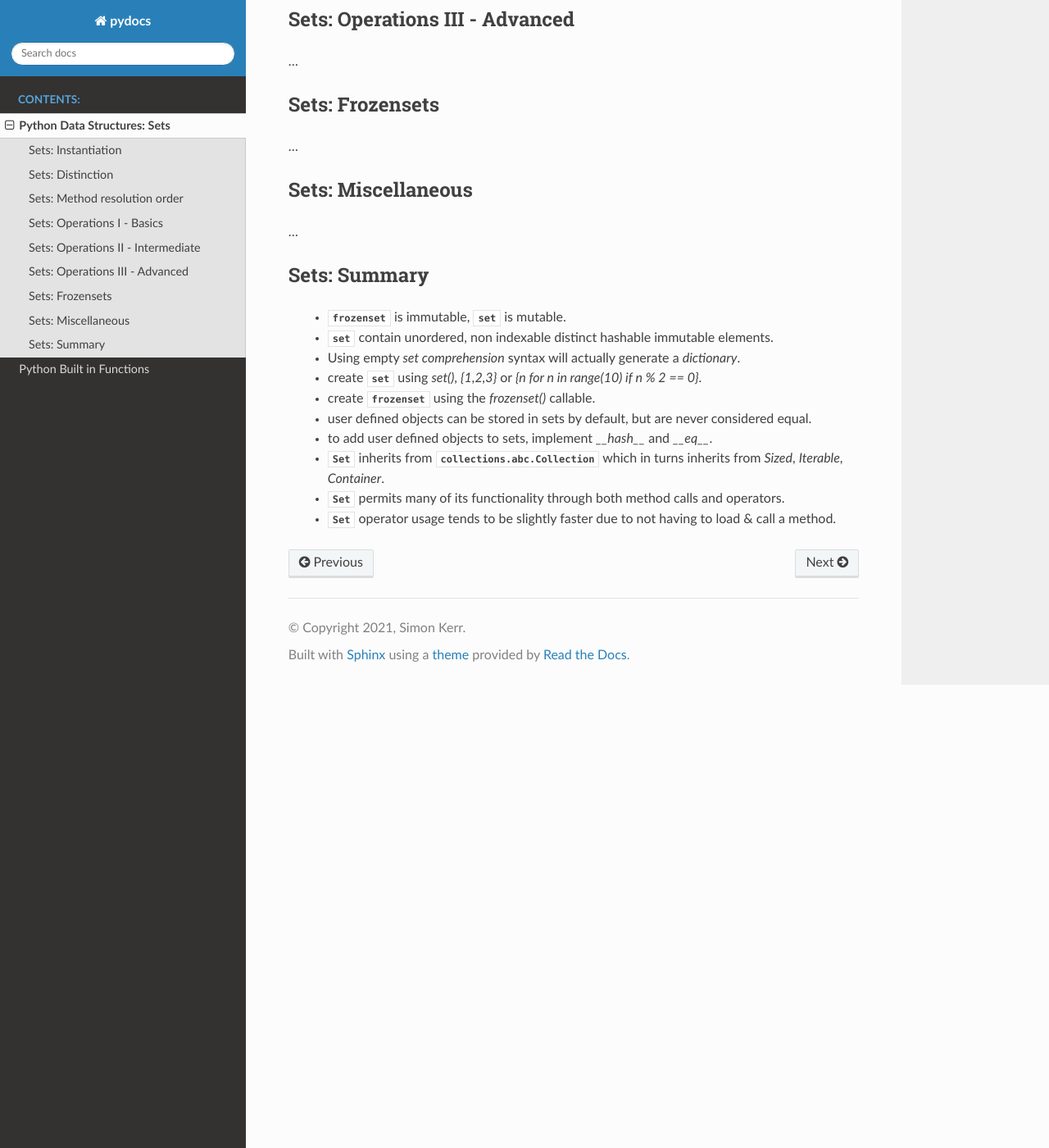
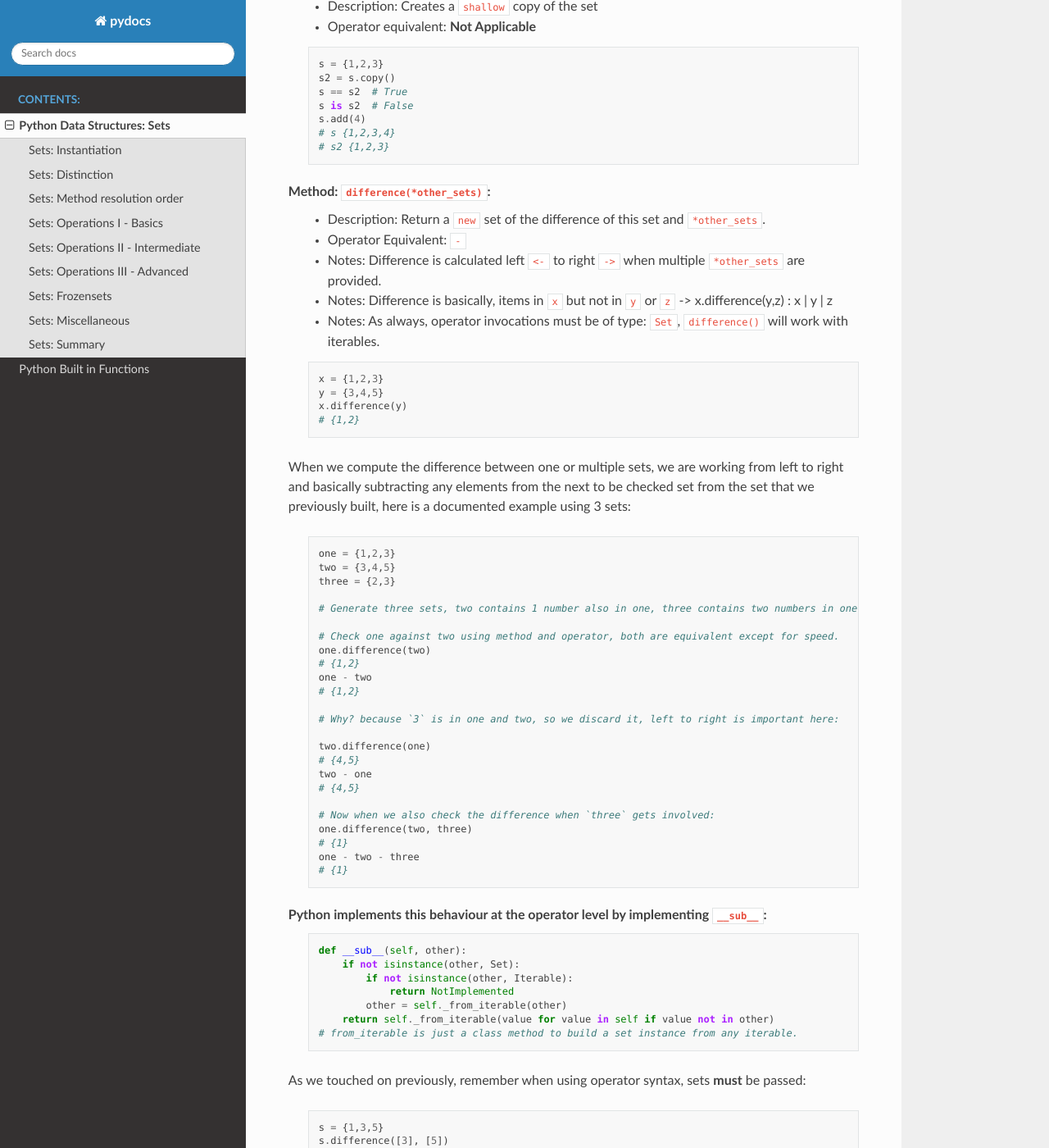
Before and after one commit to symonk/pydocs, a Sphinx documentation site: the page built from docs/source/_data_structures/sets.rst, in a window 1280 px wide and 1400 px high, scrolled down 6240 px. Shown: the whole window at 82% size. Built offline with Sphinx 7.4.7 and the Read the Docs theme 2.0.0, drawn with Linux system fonts in a browser that asks for light colours; some of the changed text lies outside the part shown.

Commit message:
adding documentation and examples for `difference()` -> `-`

```diff
--- a/docs/source/_data_structures/sets.rst
+++ b/docs/source/_data_structures/sets.rst
@@ -303,6 +303,7 @@ Method: ``add(elem)``:
     * Operator equivalent: **Not Applicable**
 
     .. code-block:: python
+
         s = set()
         s.add(100)
         # {100}
@@ -312,6 +313,7 @@ Method: ``clear()``:
     * Operator equivalent: **Not Applicable**
 
     .. code-block:: python
+
         s = set(range(10))
         # {1,2,3,4,5,6,7,8,9}
         s.clear()
@@ -331,6 +333,71 @@ Method: ``copy()``:
         # s {1,2,3,4}
         # s2 {1,2,3}
 
+Method: ``difference(*other_sets)``:
+    * Description: Return a ``new`` set of the difference of this set and ``*other_sets``.
+    * Operator Equivalent: ``-``
+    * Notes: Difference is calculated left ``<-`` to right ``->`` when multiple ``*other_sets`` are provided.
+    * Notes: Difference is basically, items in ``x`` but not in ``y`` or ``z`` -> x.difference(y,z) : x | y | z
+    * Notes: As always, operator invocations must be of type: ``Set``, ``difference()`` will work with iterables.
+
+    .. code-block:: python
+
+        x = {1,2,3}
+        y = {3,4,5}
+        x.difference(y)
+        # {1,2}
+
+When we compute the difference between one or multiple sets, we are working from left to right
+and basically subtracting any elements from the next to be checked set from the set that we
+previously built, here is a documented example using 3 sets:
+
+    .. code-block:: python
+
+        one = {1,2,3}
+        two = {3,4,5}
+        three = {2,3}
+
+        # Generate three sets, two contains 1 number also in one, three contains two numbers in one
+
+        # Check one against two using method and operator, both are equivalent except for speed.
+        one.difference(two)
+        # {1,2}
+        one - two
+        # {1,2}
+
+        # Why? because `3` is in one and two, so we discard it, left to right is important here:
+
+        two.difference(one)
+        # {4,5}
+        two - one
+        # {4,5}
+
+        # Now when we also check the difference when `three` gets involved:
+        one.difference(two, three)
+        # {1}
+        one - two - three
+        # {1}
+
+Python implements this behaviour at the operator level by implementing ``__sub__``:
+    .. code-block:: python
+
+        def __sub__(self, other):
+            if not isinstance(other, Set):
+                if not isinstance(other, Iterable):
+                    return NotImplemented
+                other = self._from_iterable(other)
+            return self._from_iterable(value for value in self if value not in other)
+        # from_iterable is just a class method to build a set instance from any iterable.
+
+As we touched on previously, remember when using operator syntax, sets **must** be passed:
+
+    .. code-block:: python
+
+        s = {1,3,5}
+        s.difference([3], [5])
+        # {1}
+        s - [3] - [5]
+        # TypeError: unsupported operand type(s) for -: 'set' and 'list'
 
 Sets: Operations III - Advanced
 --------------------------------
```
